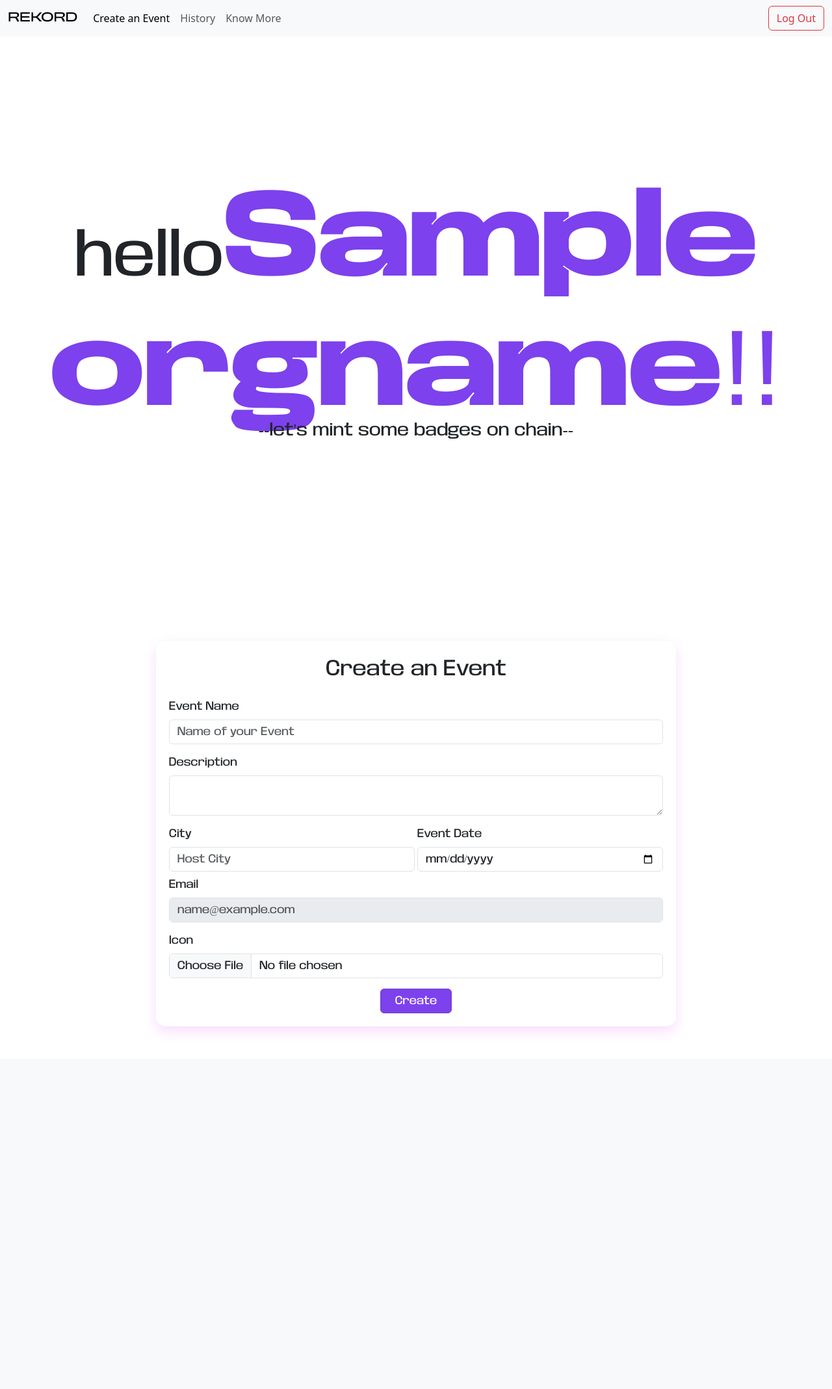
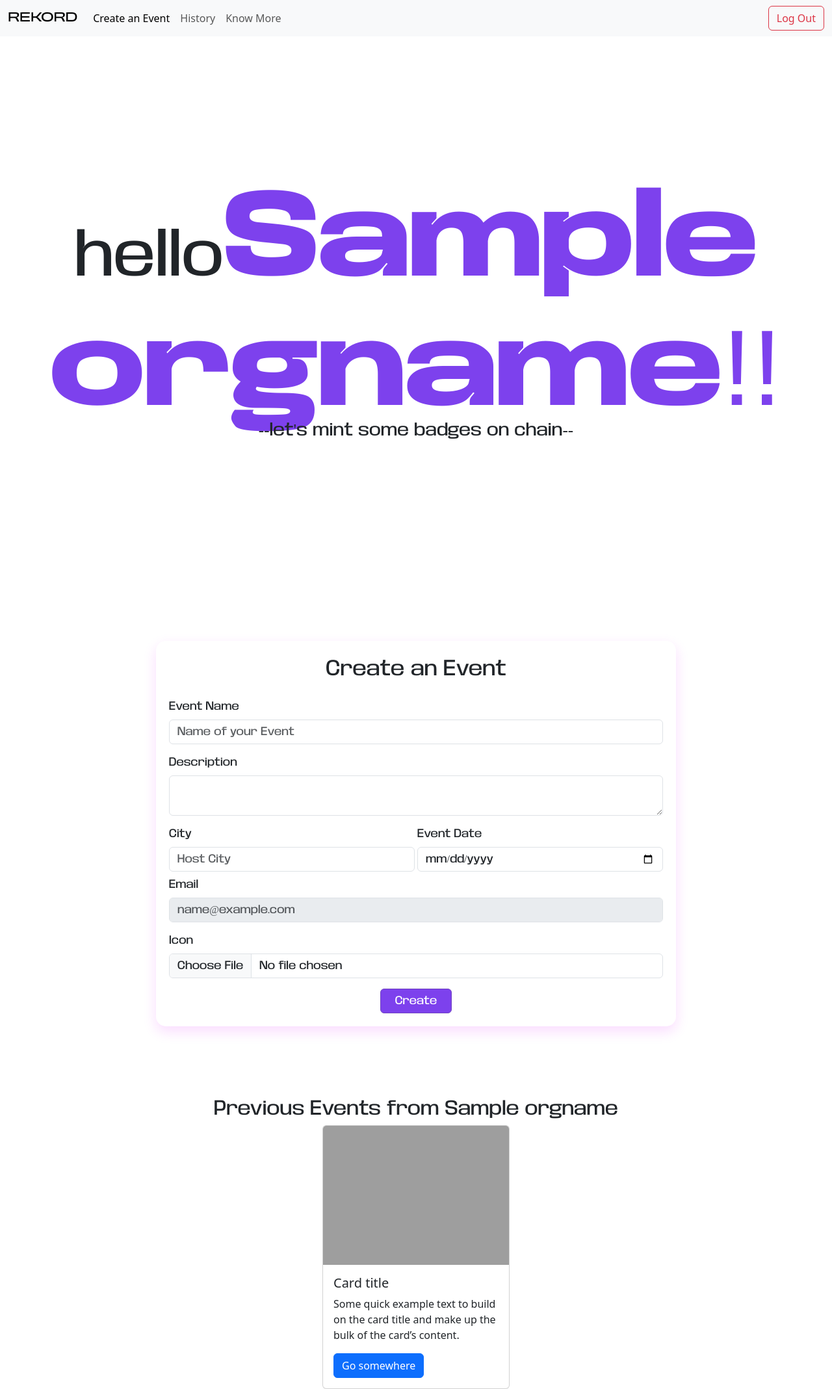
Before and after one commit to SR-005/Rekord, a Django app: template mainapp/templates/homepage.html in a window 1280 px wide. Shown: the whole page at 65% size. Before the commit the page ends 1586 px from the top, so only its background shows below. Run offline with Django 3.2, Linux system fonts and the light colour scheme; the template is opened without the code that fills it: most values are stand-ins (such as "Sample title", 1, 10 or a date in 2020); grey boxes are pictures that could not be loaded.

Commit message:
adding cards

```diff
--- a/mainapp/templates/homepage.html
+++ b/mainapp/templates/homepage.html
@@ -96,6 +96,19 @@
         </form>
     </div>
 
+    <!-- Previous Events Section -->
+    <h3 class="history-heading text-center">Previous Events from {{ orgname }}</h3>
+
+    <div class="d-flex justify-content-center">
+        <div class="card" style="width: 18rem;">
+            <img src="..." class="card-img-top" alt="...">
+            <div class="card-body">
+                <h5 class="card-title">Card title</h5>
+                <p class="card-text">Some quick example text to build on the card title and make up the bulk of the card’s content.</p>
+                <a href="#" class="btn btn-primary">Go somewhere</a>
+            </div>
+        </div>
+    </div>
 
 </body>
 </html>
```
Also changed, not shown: db.sqlite3.
